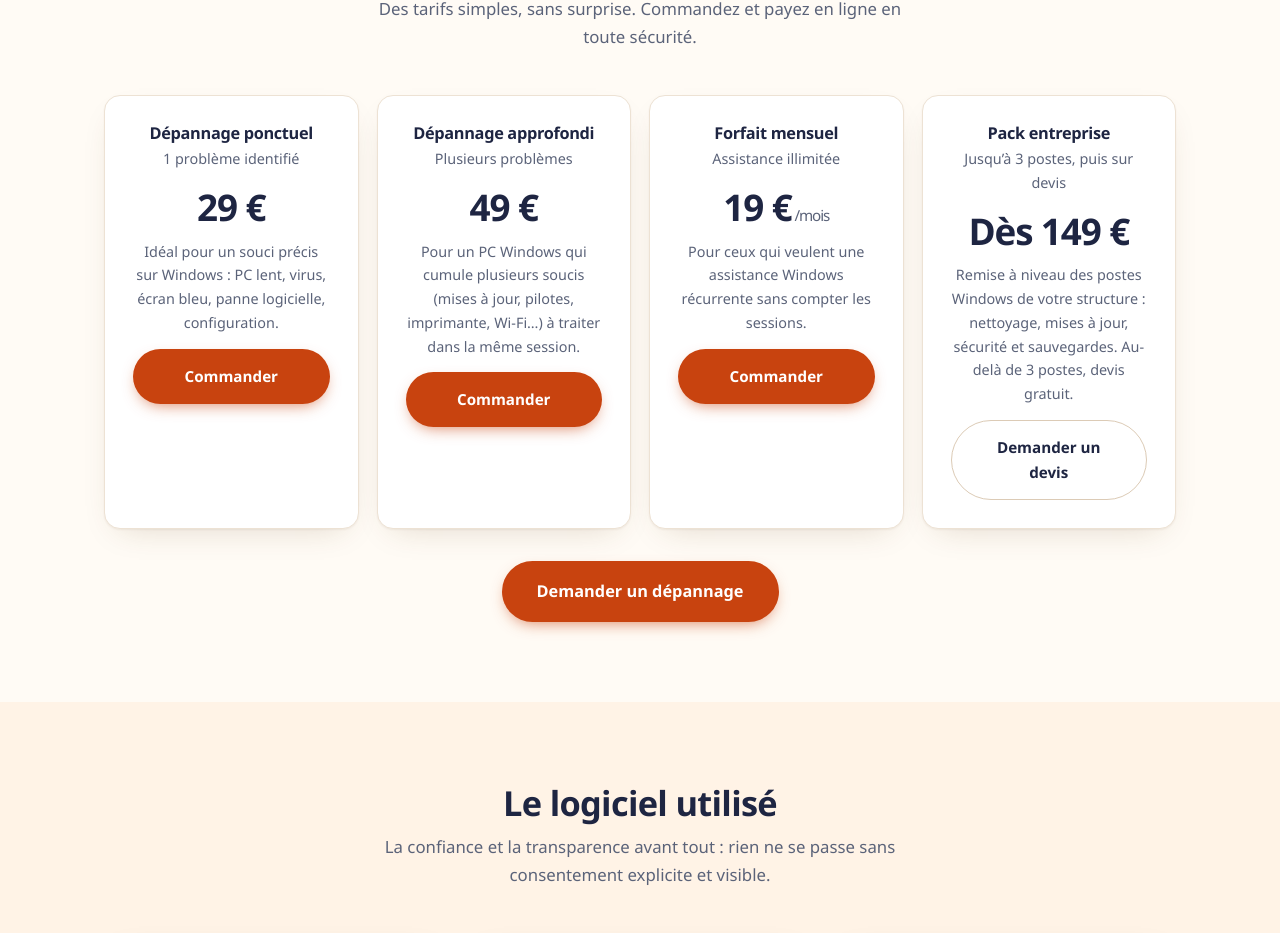
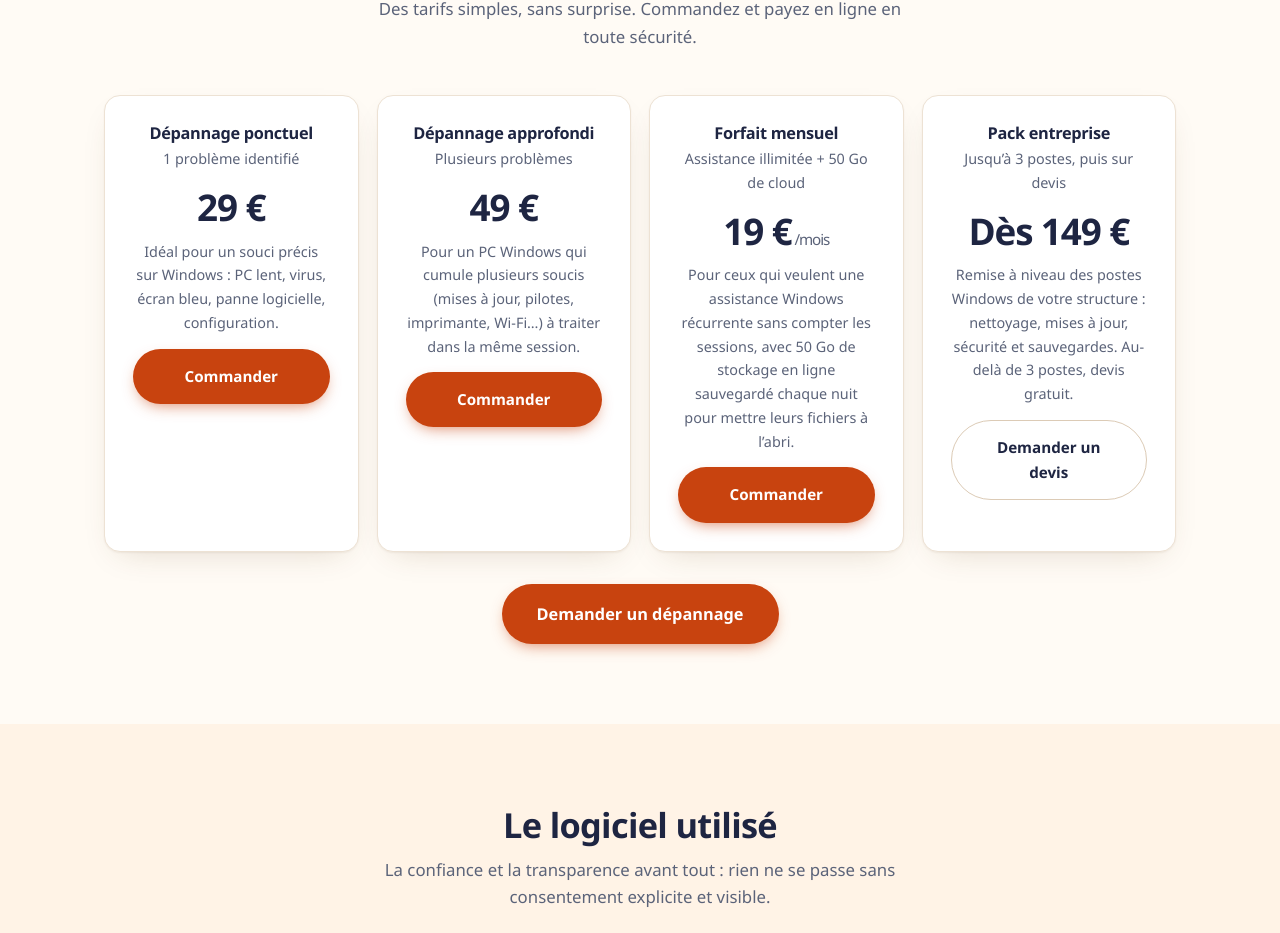
Before and after one commit to lhommedumilieu/3wm-service-site, a React (Vite) app: page /services in a window 1280 px wide. Shown: the part 1690-2623 px from the top of the page. Built offline with nearby package versions, Linux system fonts and the light colour scheme; no server answers.

Commit message:
Add files via upload

```diff
--- a/src/pages/Services.jsx
+++ b/src/pages/Services.jsx
@@ -18,7 +18,7 @@ const STRUCTURED_DATA = {
   offers: [
     { '@type': 'Offer', name: 'Dépannage ponctuel', price: '29', priceCurrency: 'EUR', description: '1 problème identifié' },
     { '@type': 'Offer', name: 'Dépannage approfondi', price: '49', priceCurrency: 'EUR', description: 'Plusieurs problèmes traités dans la même session' },
-    { '@type': 'Offer', name: 'Forfait mensuel', price: '19', priceCurrency: 'EUR', description: 'Assistance illimitée, par mois' },
+    { '@type': 'Offer', name: 'Forfait mensuel', price: '19', priceCurrency: 'EUR', description: 'Assistance illimitée + 50 Go de cloud, par mois' },
     { '@type': 'Offer', name: 'Pack entreprise', price: '149', priceCurrency: 'EUR', description: 'Intervention pour les entreprises, jusqu’à 3 postes Windows, puis sur devis' },
   ],
 }
@@ -49,7 +49,7 @@ const PANNES = [
 const FORMULES = [
   { cle: 'ponctuel', nom: 'Dépannage ponctuel', sous: '1 problème identifié', prix: '29 €', texte: 'Idéal pour un souci précis sur Windows : PC lent, virus, écran bleu, panne logicielle, configuration.' },
   { cle: 'approfondi', nom: 'Dépannage approfondi', sous: 'Plusieurs problèmes', prix: '49 €', texte: 'Pour un PC Windows qui cumule plusieurs soucis (mises à jour, pilotes, imprimante, Wi-Fi…) à traiter dans la même session.' },
-  { cle: 'mensuel', nom: 'Forfait mensuel', sous: 'Assistance illimitée', prix: '19 €', suffixe: '/mois', texte: 'Pour ceux qui veulent une assistance Windows récurrente sans compter les sessions.' },
+  { cle: 'mensuel', nom: 'Forfait mensuel', sous: 'Assistance illimitée + 50 Go de cloud', prix: '19 €', suffixe: '/mois', texte: 'Pour ceux qui veulent une assistance Windows récurrente sans compter les sessions, avec 50 Go de stockage en ligne sauvegardé chaque nuit pour mettre leurs fichiers à l’abri.' },
   { nom: 'Pack entreprise', sous: 'Jusqu’à 3 postes, puis sur devis', prix: 'Dès 149 €', texte: 'Remise à niveau des postes Windows de votre structure : nettoyage, mises à jour, sécurité et sauvegardes. Au-delà de 3 postes, devis gratuit.' },
 ]
 
```
